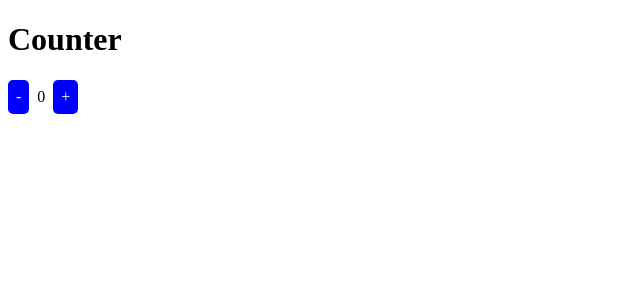
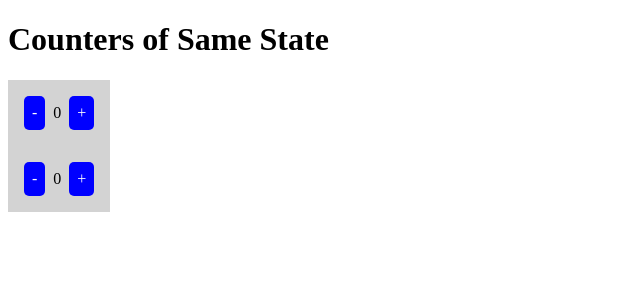
Before and after one commit to AndrewRademacher/next-redux, a Next.js app: page / in a window 1280 px wide. Shown: the top 300 px of the page, without its empty margins (0-640 px from the left). Built offline with nearby package versions, Linux system fonts and the light colour scheme.

Commit message:
Framed problem.

```diff
--- a/components/counter/index.tsx
+++ b/components/counter/index.tsx
@@ -44,9 +44,11 @@ export class Counter extends React.Component<Props, State> {
                 {/*language=SCSS*/}
                 <style jsx>{`
                     .counter {
-                        display: flex;
+                        display: inline-flex;
                         flex-flow: row nowrap;
                         align-items: center;
+                        padding: 1rem;
+                        background: lightgray;
                     }
 
                     .counter__button {
--- a/pages/index.tsx
+++ b/pages/index.tsx
@@ -3,8 +3,13 @@ import { Counter } from '../components/counter';
 
 const IndexPage = () => (
     <>
-        <h1>Counter</h1>
-        <Counter/>
+        <h1>Counters of Same State</h1>
+        <div>
+            <Counter/>
+        </div>
+        <div>
+            <Counter/>
+        </div>
     </>
 );
 
```
